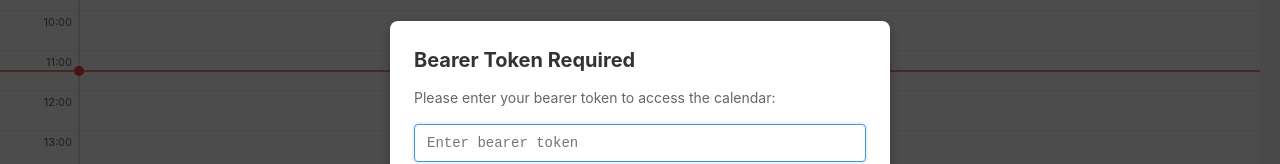
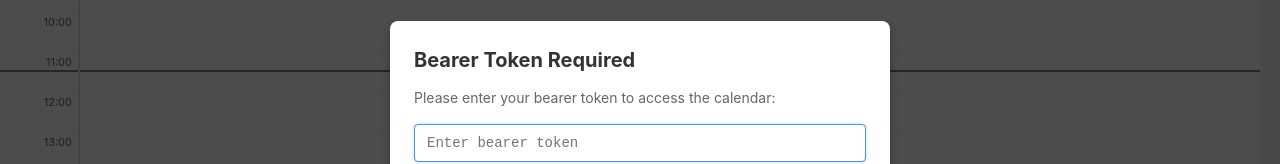
Before and after one commit to kjellrichard/bygolf-portal, a React (Vite) app: page / in a window 1280 px wide. Shown: the part 273-437 px from the top of the page. Built offline with nearby package versions, Linux system fonts and the light colour scheme.

Commit message:
subtle current time marker

```diff
--- a/src/components/CalendarView.css
+++ b/src/components/CalendarView.css
@@ -193,7 +193,7 @@
   left: 0;
   right: 0;
   height: 2px;
-  background: #ff0000;
+  background: #03010c;
   opacity: 0.5;
   z-index: 100;
   pointer-events: none;
@@ -206,9 +206,10 @@
   top: -4px;
   width: 10px;
   height: 10px;
-  background: #ff0000;
+  background: #03010c;
 
   border-radius: 50%;
+  display: none;
 }
 
 .current-time-marker-time-column {
@@ -217,7 +218,7 @@
   right: 0;
   height: 2px;
   opacity: 0.5;
-  background: #ff0000;
+  background: #03010c;
 
   z-index: 100;
   pointer-events: none;
@@ -230,8 +231,10 @@
   top: -4px;
   width: 10px;
   height: 10px;
+  height: 0px;
   background: #ff0000;
   border-radius: 50%;
+  display: none;
 }
 
 /* Mobile responsive styles */
```
Also changed, not shown: 1 other file (tests, documents, lock files or other folders).
